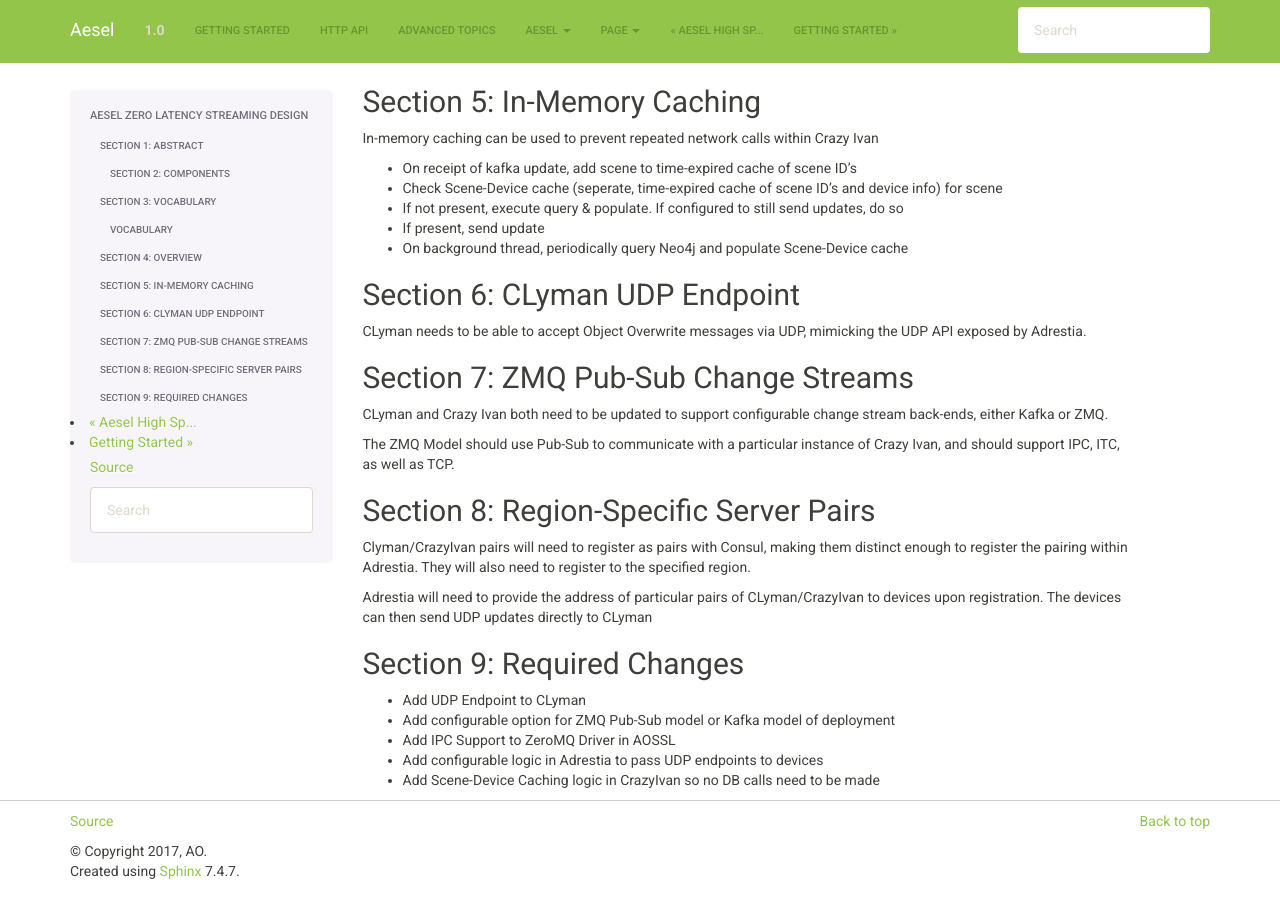
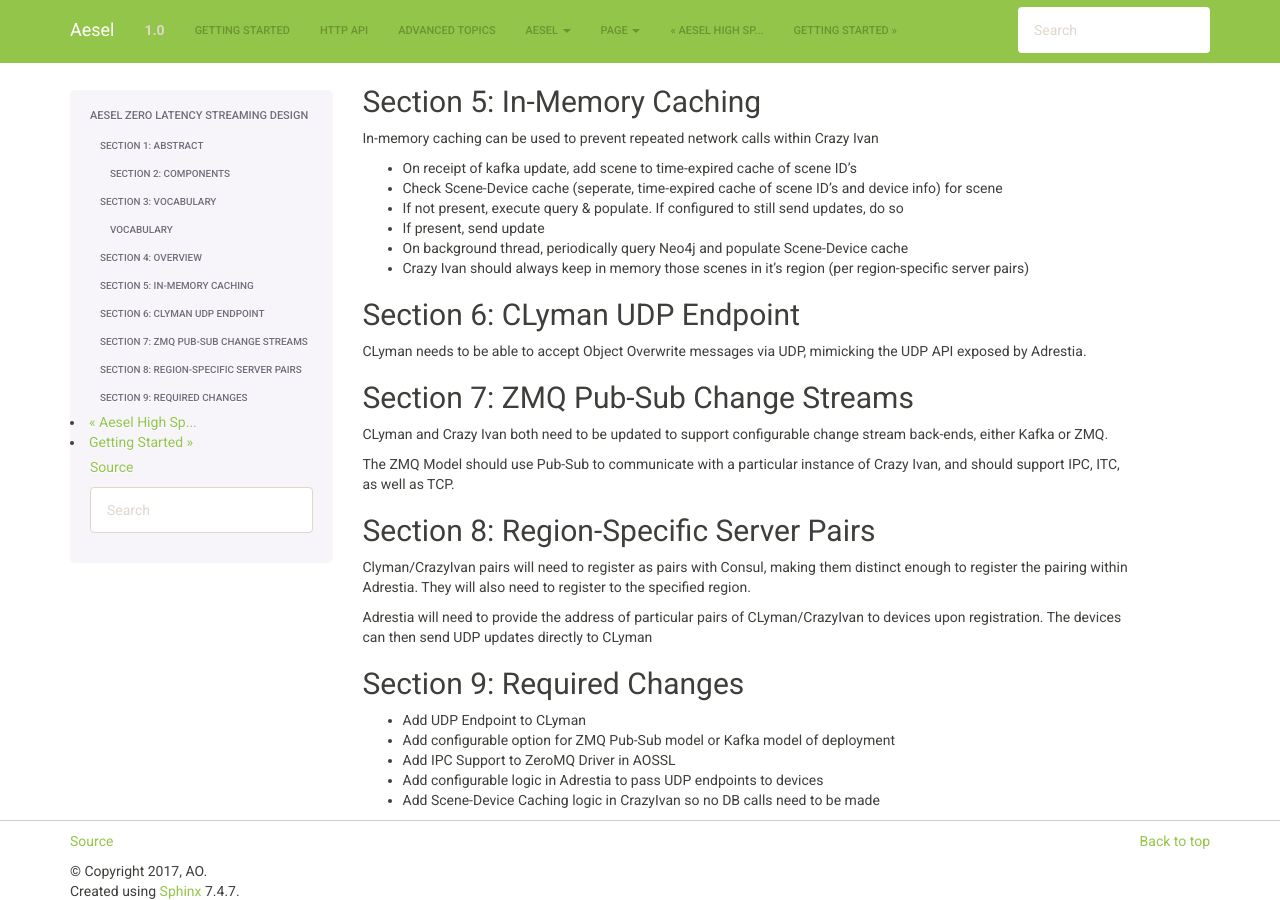
Before and after one commit to AO-StreetArt/Aesel, a Sphinx documentation site: the page built from docs/pages/zero_latency.rst, in a window 1280 px wide and 900 px high, scrolled down 1296 px. Built offline with Sphinx 7.4.7, drawn with Linux system fonts in a browser that asks for light colours.

Commit message:
zero latency updates

```diff
--- a/docs/pages/zero_latency.rst
+++ b/docs/pages/zero_latency.rst
@@ -62,6 +62,7 @@ In-memory caching can be used to prevent repeated network calls within Crazy Iva
 * If not present, execute query & populate. If configured to still send updates, do so
 * If present, send update
 * On background thread, periodically query Neo4j and populate Scene-Device cache
+* Crazy Ivan should always keep in memory those scenes in it's region (per region-specific server pairs)
 
 Section 6: CLyman UDP Endpoint
 ------------------------------
```
